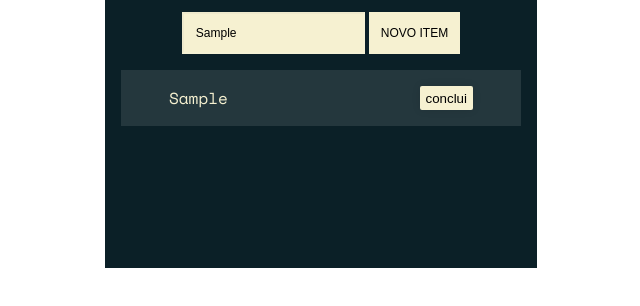
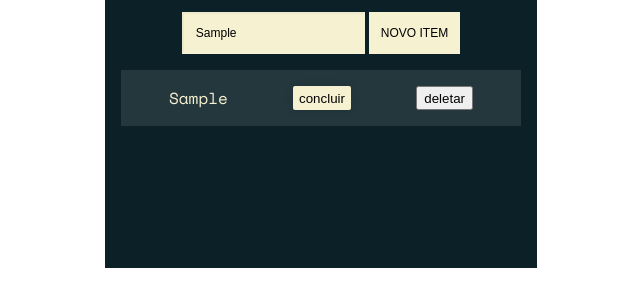
Before and after one commit to v1ct0rjoao/manipulacaoDeDOMNoJavascript, a plain HTML site: page projeto_inicial/index.html in a window 1280 px wide. Both pictures are taken after typing "Sample" into the empty fields and a click on the button "NOVO ITEM". Shown: the part 298-604 px from the top of the page, without its empty margins (319-959 px from the left). Drawn offline with nearby package versions, Linux system fonts and the light colour scheme; a web font is replaced by a local one.

Commit message:
remoção de tarefas e criação de modulos

```diff
--- /dev/null
+++ b/projeto_inicial/componentes/concluiTarefa.js
@@ -0,0 +1,22 @@
+const BotaoConclui = () => {
+
+    const botaoConclui = document.createElement('button')
+
+    botaoConclui.addEventListener('click', concluirTarefa)
+    botaoConclui.classList.add('check-button')
+    botaoConclui.innerText = "concluir"
+    return botaoConclui
+
+}
+
+const concluirTarefa = (evento) => {
+
+    const botaoConclui = evento.target
+
+    const tarefaCompleta = botaoConclui.parentElement
+
+    tarefaCompleta.classList.toggle('done')
+
+}
+
+export default BotaoConclui
--- /dev/null
+++ b/projeto_inicial/componentes/deletaTarefa.js
@@ -0,0 +1,19 @@
+const BotaoDeleta = () => {
+
+    const botaoDeleta = document.createElement('button')
+    botaoDeleta.innerText = "deletar"
+    botaoDeleta.addEventListener('click', deletarTarefa)
+
+    return botaoDeleta
+}
+
+const deletarTarefa = (evento) => {
+    const botaoDeleta = evento.target
+
+    const tarefaCompleta = botaoDeleta.parentElement
+
+    tarefaCompleta.remove()
+    return botaoDeleta
+}
+
+export default BotaoDeleta
--- a/projeto_inicial/index.html
+++ b/projeto_inicial/index.html
@@ -25,6 +25,6 @@
       </ul>
     </div>
 
-    <script src="listaDeTarefas.js"></script>
+    <script type="module" src="listaDeTarefas.js"></script>
 </body>
 </html>
--- a/projeto_inicial/listaDeTarefas.js
+++ b/projeto_inicial/listaDeTarefas.js
@@ -1,9 +1,11 @@
 //vamos manipular o DOM
 
 //percorrendo o DOM
-//usando o data atribute
-(()=> {
-    const criarTarefa = (evento) => {
+
+import BotaoConclui from './componentes/concluiTarefa.js'
+import BotaoDeleta from './componentes/deletaTarefa.js'
+
+const criarTarefa = (evento) => {
 
     //previni o dado de ir para algum lugar.
     evento.preventDefault()
@@ -23,7 +25,8 @@
     // o ineerHTML me permiti ter acesso a esse conteudo
     tarefa.innerHTML = conteudo
     //criando hierarquia
-    tarefa.appendChild(BotaoConcluir())
+    tarefa.appendChild(BotaoConclui())
+    tarefa.appendChild(BotaoDeleta())
     lista.appendChild(tarefa)
 
 }
@@ -32,26 +35,4 @@ const novaTarefa = document.querySelector('[data-form-button]');
 //escutador: evento > onde que vai colocar o evento > o que acontece depois
 novaTarefa.addEventListener('click', criarTarefa)
 
-//componentes
-
-const BotaoConcluir = () => {
-    const botaoConclui = document.createElement('button')
-
-    botaoConclui.addEventListener('click', concluirTarefa)
-    botaoConclui.classList.add('check-button')
-    botaoConclui.innerText = "conclui"
-    return botaoConclui
-
-}
-
-const concluirTarefa = (evento) => {
-
-    const botaoConclui = evento.target
-
-    const tarefaCompleta = botaoConclui.parentElement
-
-    tarefaCompleta.classList.toggle('done')
-
-}
-})()
 //regra de negocio
```
